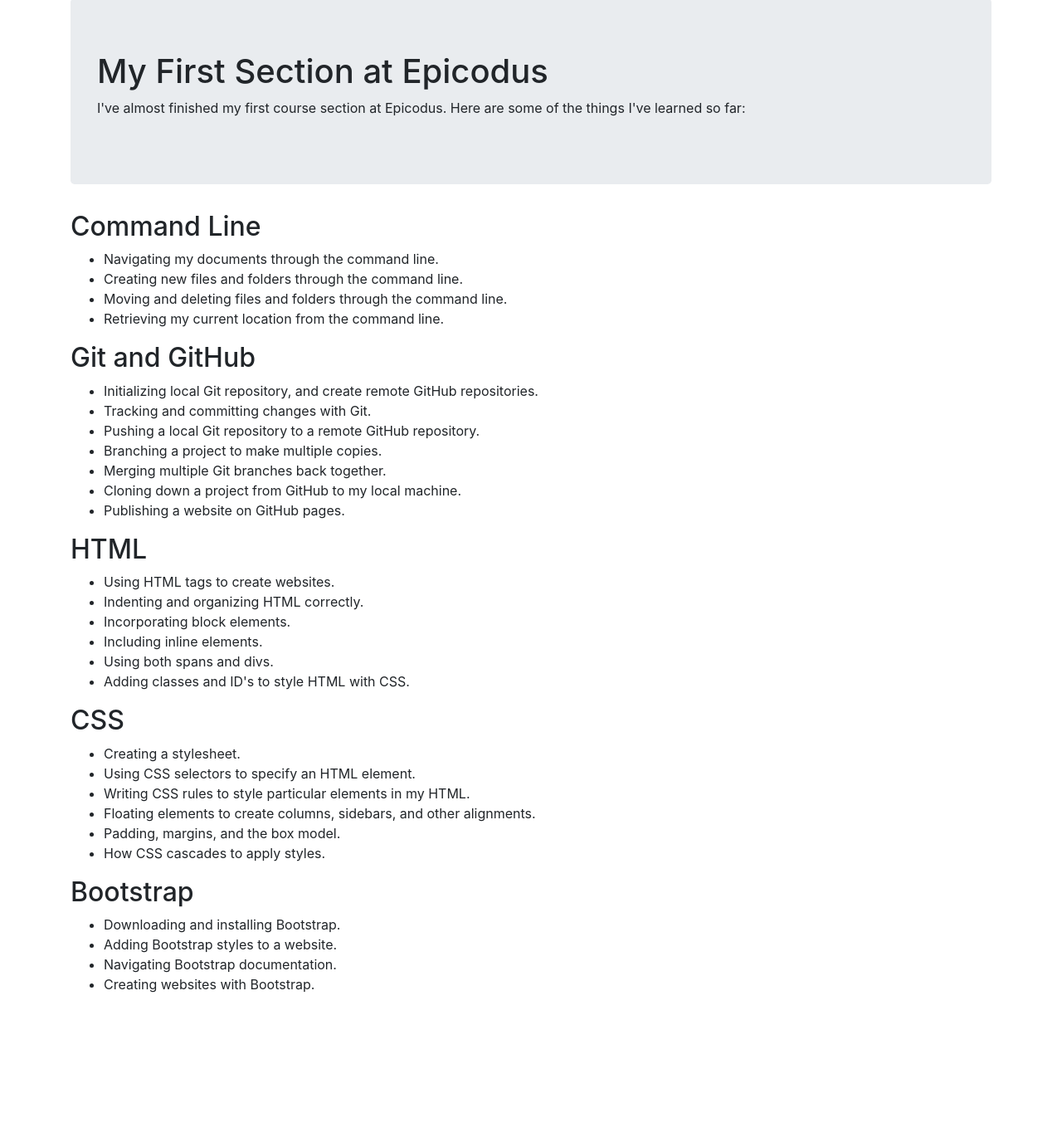
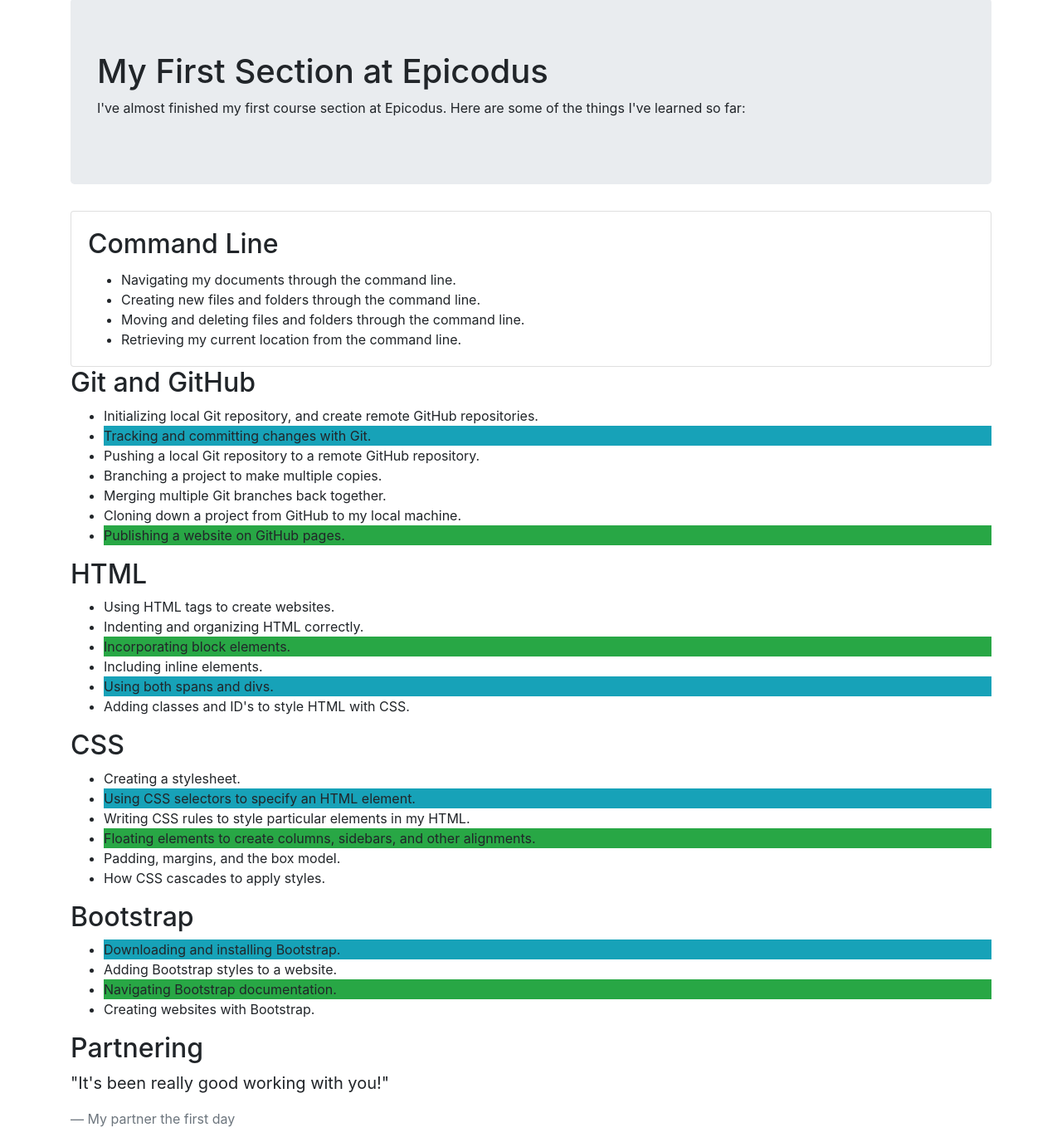
Before and after one commit to TrevorH08/Section-in-Review, a plain HTML site: page index.html in a window 1280 px wide. Shown: the part 2-1378 px from the top of the page at 83% size. Before the commit the page ends 1216 px from the top, so only its background shows below. Drawn offline with Linux system fonts and the light colour scheme.

Commit message:
add bootstrap class card and bg-info and bg-success
Co-authored-by: Trevor Hunter <trevorh8700@gmail.com>

```diff
--- a/index.html
+++ b/index.html
@@ -12,48 +12,57 @@
         I've almost finished my first course section at Epicodus. Here are some of the things I've learned so far:
       </p>
     </div>
-      <h2>Command Line</h2>
-      <ul>
+    <div class="card">
+      <div class="card-body">
+        <h2 class="card-title">Command Line</h2>
+        <ul class="card-text">
           <li>Navigating my documents through the command line.</li>
           <li>Creating new files and folders through the command line.</li>
           <li>Moving and deleting files and folders through the command line.</li>
           <li>Retrieving my current location from the command line.</li>
         </ul>
+      </div>
+    </div>
       <h2>Git and GitHub</h2>
       <ul>
         <li>Initializing local Git repository, and create remote GitHub repositories.</li>
-        <li>Tracking and committing changes with Git.</li>
+        <li class="bg-info">Tracking and committing changes with Git.</li>
         <li>Pushing a local Git repository to a remote GitHub repository.</li>
         <li>Branching a project to make multiple copies.</li>
         <li>Merging multiple Git branches back together.</li>
         <li>Cloning down a project from GitHub to my local machine.</li>
-        <li>Publishing a website on GitHub pages.</li>
+        <li class="bg-success">Publishing a website on GitHub pages.</li>
       </ul>
       <h2>HTML</h2>
       <ul>
         <li>Using HTML tags to create websites.</li>
         <li>Indenting and organizing HTML correctly.</li>
-        <li>Incorporating block elements.</li>
+        <li class="bg-success">Incorporating block elements.</li>
         <li>Including inline elements.</li>
-        <li>Using both spans and divs.</li>
+        <li class="bg-info">Using both spans and divs.</li>
         <li>Adding classes and ID's to style HTML with CSS.</li>
       </ul>
       <h2>CSS</h2>
       <ul>
         <li>Creating a stylesheet.</li>
-        <li>Using CSS selectors to specify an HTML element.</li>
+        <li class="bg-info">Using CSS selectors to specify an HTML element.</li>
         <li>Writing CSS rules to style particular elements in my HTML.</li>
-        <li>Floating elements to create columns, sidebars, and other alignments.</li>
+        <li class="bg-success">Floating elements to create columns, sidebars, and other alignments.</li>
         <li>Padding, margins, and the box model.</li>
         <li>How CSS cascades to apply styles.</li>
       </ul>
       <h2>Bootstrap</h2>
       <ul>
-        <li>Downloading and installing Bootstrap.</li>
+        <li class="bg-info">Downloading and installing Bootstrap.</li>
         <li>Adding Bootstrap styles to a website.</li>
-        <li>Navigating Bootstrap documentation.</li>
+        <li class="bg-success">Navigating Bootstrap documentation.</li>
         <li>Creating websites with Bootstrap.</li>
       </ul>
+      <h2>Partnering</h2>
+      <blockquote class="blockquote">
+        <p>"It's been really good working with you!"</p>
+        <footer class="blockquote-footer">My partner the first day</footer>
+      </blockquote>
     </div>
   </body>
 </html>
```
Lines whose indentation alone changed are shown as unchanged.
